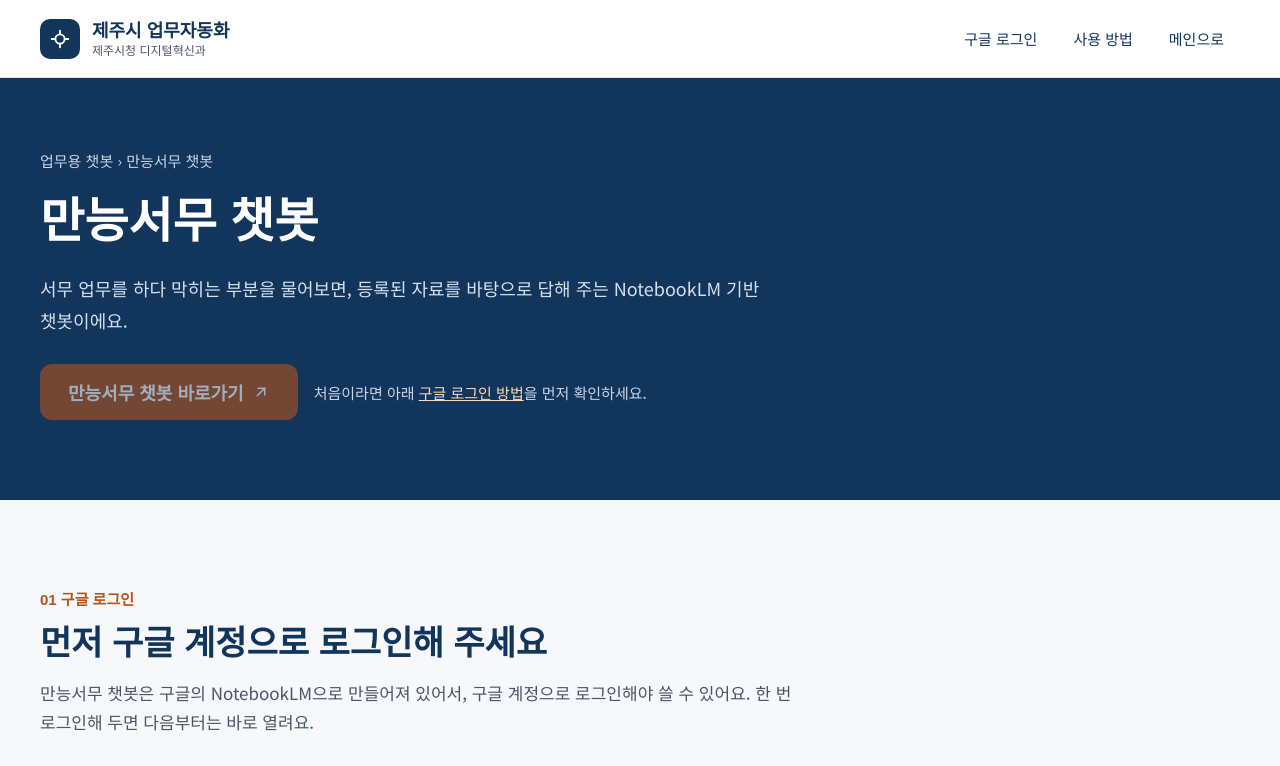
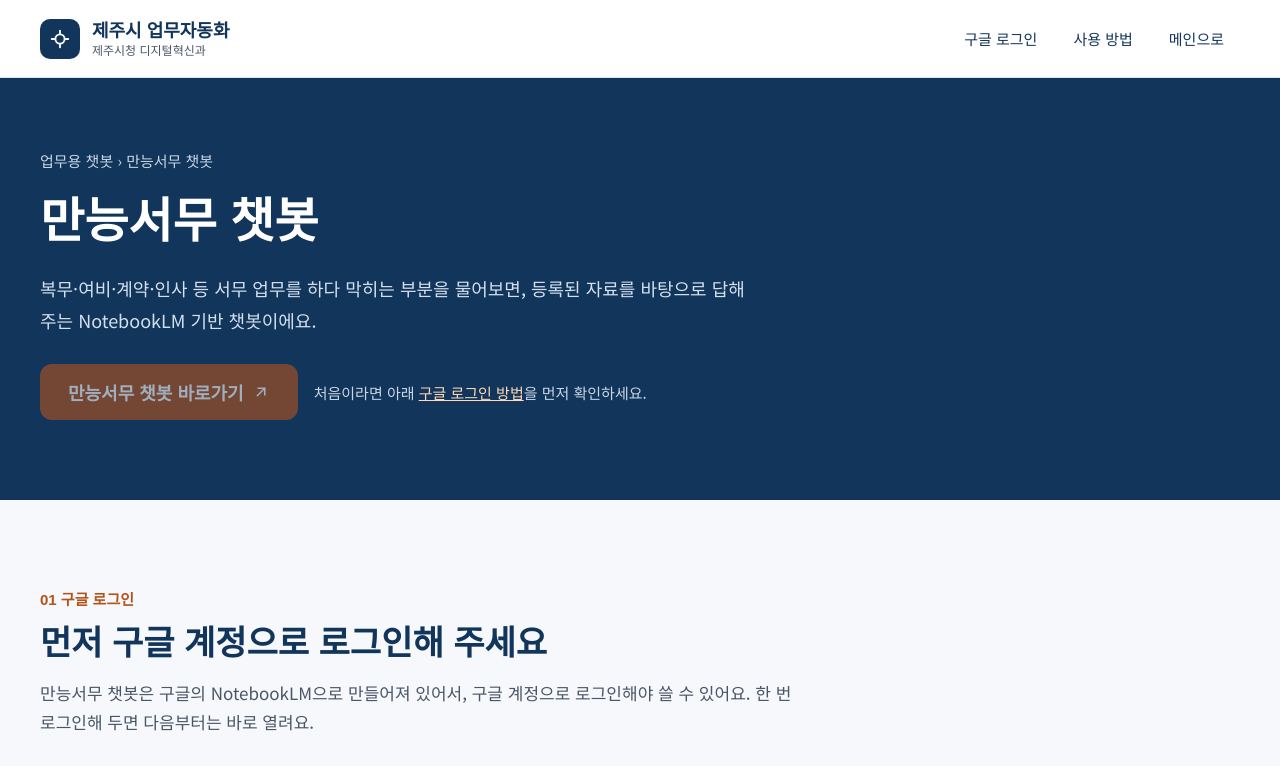
Before and after one commit to SUE1010/jeju-automation, a website: page public/manneung-chatbot.html in a window 1280 px wide. Shown: the top 766 px of the page. Drawn offline with Linux system fonts and the light colour scheme; no server answers; a web font is replaced by a local one.

Commit message:
만능서무 챗봇 소개 문구에 업무 예시(복무·여비·계약·인사) 추가
Co-Authored-By: Claude Opus 5.5 <noreply@anthropic.com>
Claude-Session: https://claude.ai/code/session_01NbYTNax5z9DCvdtZiDjEk4

```diff
--- a/public/manneung-chatbot.html
+++ b/public/manneung-chatbot.html
@@ -36,7 +36,7 @@
     <div style="max-width: 1200px; margin: 0 auto; padding: 72px 24px 80px; display: flex; flex-direction: column; gap: 20px">
       <span style="font-size: 15px; color: #C9D6E6">업무용 챗봇 › 만능서무 챗봇</span>
       <h1 class="hero-title" style="margin: 0; font-family: 'IBM Plex Sans KR', sans-serif; font-weight: 700; font-size: 48px; line-height: 1.3">만능서무 챗봇</h1>
-      <p style="margin: 0; font-size: 18px; line-height: 1.75; color: #D5E0EE; max-width: 720px">서무 업무를 하다 막히는 부분을 물어보면, 등록된 자료를 바탕으로 답해 주는 NotebookLM 기반 챗봇이에요.</p>
+      <p style="margin: 0; font-size: 18px; line-height: 1.75; color: #D5E0EE; max-width: 720px">복무·여비·계약·인사 등 서무 업무를 하다 막히는 부분을 물어보면, 등록된 자료를 바탕으로 답해 주는 NotebookLM 기반 챗봇이에요.</p>
       <div style="display: flex; flex-wrap: wrap; align-items: center; gap: 16px; padding-top: 8px">
         <a href="#" data-link="manneung" style="display: inline-flex; align-items: center; gap: 8px; min-height: 56px; padding: 0 28px; border-radius: 12px; background: #B4531A; color: #FFFFFF; text-decoration: none; font-weight: 700; font-size: 18px">만능서무 챗봇 바로가기
           <svg width="18" height="18" viewBox="0 0 24 24" fill="none" stroke="currentColor" stroke-width="2" stroke-linecap="round" stroke-linejoin="round" aria-hidden="true"><path d="M7 17L17 7"></path><path d="M8 7h9v9"></path></svg>
```
